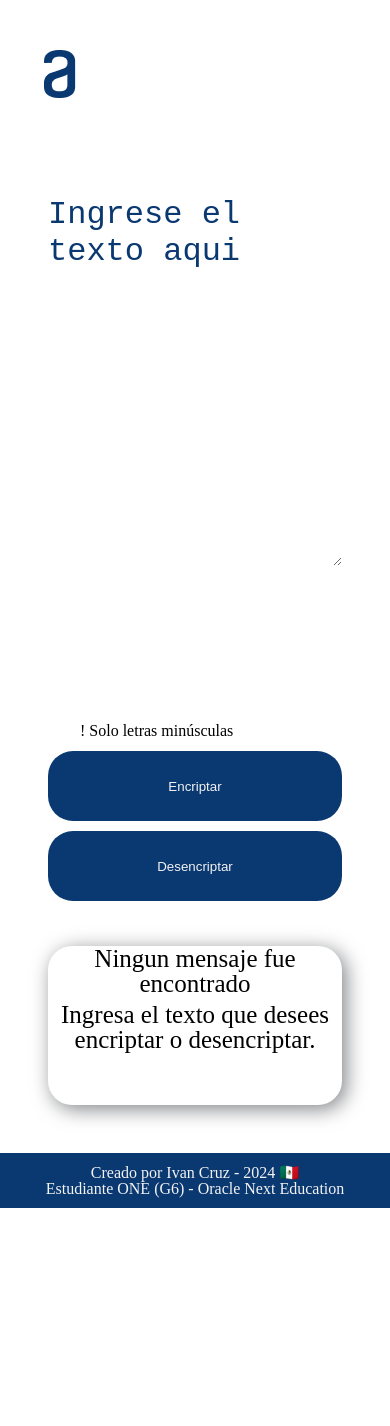
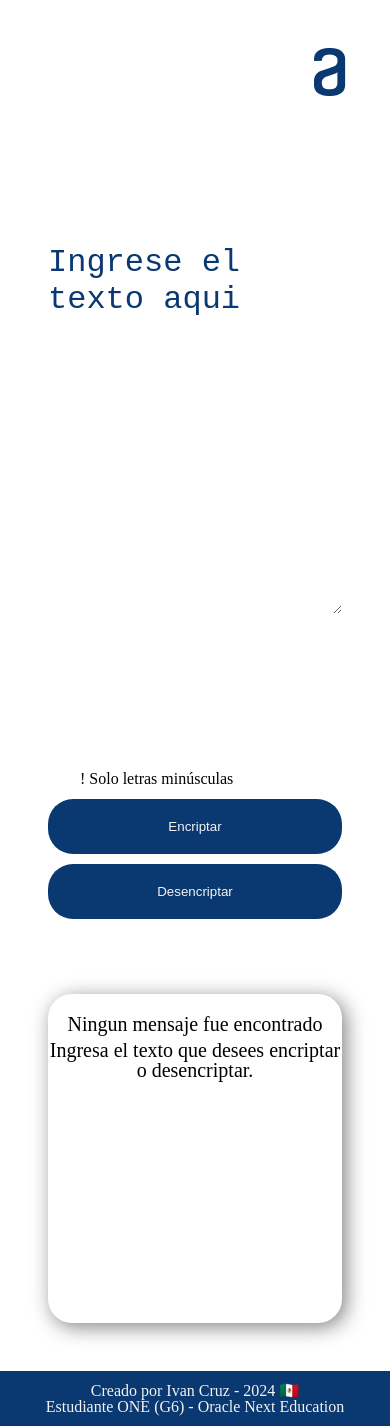
Before and after one commit to Ivandv19/challenge-encriptador, a plain HTML site: page index.html in a window 390 px wide. Before the commit the page ends 1208 px from the top, so only its background shows below. Drawn offline with Linux system fonts and the light colour scheme.

Commit message:
agrega diseño responsivo

```diff
--- a/index.html
+++ b/index.html
@@ -1,66 +1,58 @@
-<!DOCTYPE html> <!-- Declaración del tipo de documento, indica que es un documento HTML -->
-<html lang="es"> <!-- Inicio del elemento html, especifica el lenguaje principal del documento (español) -->
+<!DOCTYPE html>
+<html lang="es">
+<head>
+    <meta charset="UTF-8">
+    <meta name="viewport" content="width=device-width, initial-scale=1.0">
+    <title>Encriptador</title>
+    <link rel="stylesheet" href="reset.css">
+    <link rel="stylesheet" href="style.css">
+</head>
+<body>
 
-<head> <!-- Inicio del encabezado del documento -->
-    <meta charset="UTF-8"> <!-- Especifica el juego de caracteres utilizado en el documento -->
-    <meta name="viewport" content="width=device-width, initial-scale=1.0"> <!-- Configuración de la vista en dispositivos móviles -->
-    <title>Encriptador</title> <!-- Título de la página -->
-    <link rel="stylesheet" href="reset.css"> <!-- Enlace al archivo CSS para restablecer los estilos predeterminados del navegador -->
-    <link rel="stylesheet" href="style.css"> <!-- Enlace al archivo CSS personalizado para estilizar la página -->
-</head> <!-- Fin del encabezado del documento -->
+    <header>
+        <div class="container-logo">
+            <img src="img/Logo.png" class='imgLogo' alt="logoAlura">
+        </div>
+    </header>
 
-<body> <!-- Inicio del cuerpo del documento -->
+    <main>
+        <section class="container-encriptar">
+            <div class="container-texto">
+                <textarea name="" id="texto" cols="40" rows="10" placeholder="Ingrese el texto aqui" required></textarea>
+            </div>
+            <p>&#33; Solo letras minúsculas</p>
+            <div id="botones">
+                <button id="botonCifrar" onclick="validarInput()">Encriptar</button>
+                <button id="botonDescifrar" onclick="desencriptar()">Desencriptar</button>
+            </div>
+        </section>
 
-    <main> <!-- Inicio del elemento principal de contenido -->
-
-        <!-- Contenedor del logo -->
-        <div class="container-logo">
-            <img src="img/Logo.png" class='imgLogo' alt="logoAlura"> <!-- Imagen del logo -->
-        </div>
-
-        <!-- Contenedor para encriptar texto -->
-        <div class="container-encriptar">
-            <div class="container-texto">
-                <textarea name="" id="texto" cols="40" rows="10" placeholder="Ingrese el texto aqui" required></textarea> <!-- Área de texto para ingresar el texto a encriptar -->
-            </div>
-            <p>&#33; Solo letras minúsculas</p> <!-- Mensaje de advertencia -->
-            <section id="botones">
-                <button id="botonCifrar" onclick="validarInput()">Encriptar</button> <!-- Botón para encriptar -->
-                <button id="botonDescifrar" onclick="desencriptar()">Desencriptar</button> <!-- Botón para desencriptar -->
-            </section>
-        </div>
-
-        <!-- Contenedor para desencriptar texto -->
-        <div class="container-desencriptar">
+        <section class="container-desencriptar">
             <div class="container-info">
                 <div class="container-img">
-                    <img src="img/Muñeco.png" id="imgMuñeco" alt=""> <!-- Imagen del muñeco -->
+                    <img src="img/Muñeco.png" id="imgMuñeco" alt="">
                 </div>
                 <div class="container-text">
-                    <p>Ningun mensaje fue encontrado</p> <!-- Mensaje de aviso -->
+                    <p>Ningun mensaje fue encontrado</p>
                     <br>
-                    <p>Ingresa el texto que desees encriptar o desencriptar.</p> <!-- Instrucciones -->
+                    <p>Ingresa el texto que desees encriptar o desencriptar.</p>
                 </div>
                 <div class="container-texto2" id="container-texto2" style="display: none;">
-                    <textarea name="" id="texto2" cols="23" rows="17"></textarea> <!-- Área de texto para mostrar el texto encriptado -->
+                    <textarea name="" id="texto2" cols="23" rows="17"></textarea>
                 </div>
                 <div class="container-botoncopiar" id="container-botoncopiar" style="display: none;">
-                    <button id="botonCopiar" onclick="copiarTexto()">Copiar Texto Cifrado</button> <!-- Botón para copiar texto encriptado -->
+                    <button id="botonCopiar" onclick="copiarTexto()">Copiar Texto Cifrado</button>
                 </div>
             </div>
-        </div>
+        </section>
+    </main>
 
-    </main> <!-- Fin del elemento principal de contenido -->
-
-    <!-- Pie de página -->
     <footer>
         <div class="container-footer">
-            <p>Creado por Ivan Cruz - 2024 🇲🇽 <br>  Estudiante ONE (G6) - Oracle Next Education </p> <!-- Información del autor y año -->
+            <p>Creado por Ivan Cruz - 2024 🇲🇽 <br>  Estudiante ONE (G6) - Oracle Next Education </p>
         </div>
     </footer>
+    <script src="app.js"></script>
 
-    <script src="app.js"></script> <!-- Enlace al archivo JavaScript para la funcionalidad dinámica -->
-
-</body> <!-- Fin del cuerpo del documento -->
-
-</html> <!-- Fin del documento HTML -->
+</body>
+</html>
--- a/style.css
+++ b/style.css
@@ -14,9 +14,10 @@ main {
 /* Estilos para el contenedor del logo */
 .container-logo {
     position: relative; /* Posición relativa */
-    width: 300px; /* Ancho fijo */
-    height: 48px; /* Altura fija */
-    top: 50px; /* Desplazamiento desde arriba */
+    width: 20%; /* Ancho fijo */
+    height: 100%; /* Altura fija */
+    top: 5%; /* Desplazamiento desde arriba */
+    padding: 3rem; /* Relleno interno */
     float: left; /* Flotar a la izquierda */
 }
 
@@ -25,13 +26,13 @@ main {
     position: absolute; /* Posición absoluta */
     width: 120px; /* Ancho fijo */
     height: 48px; /* Altura fija */
-    right: 0; /* Alineación a la derecha */
+    right: 0;
 }
 
 /* Estilos para el contenedor de encriptación */
 .container-encriptar {
     position: relative; /* Posición relativa */
-    width: 846px; /* Ancho fijo */
+    width: 40%; /* Ancho fijo */
     height: 850px; /* Altura fija */
     padding: 3rem; /* Relleno interno */
     float: left; /* Flotar a la izquierda */
@@ -40,7 +41,7 @@ main {
 /* Estilos para el contenedor de texto */
 .container-texto {
     position: relative; /* Posición relativa */
-    width: 750px; /* Ancho fijo */
+    width: 100%;; /* Ancho fijo */
     height: 400px; /* Altura fija */
     top: 100px; /* Desplazamiento desde arriba */
 }
@@ -55,6 +56,7 @@ main {
 
 /* Estilos para el área de texto de encriptación */
 .container-encriptar textarea {
+    width: 100%;
     color: black; /* Color del texto */
     text-align: left; /* Alineación del texto */
     font-size: 32px; /* Tamaño de la fuente */
@@ -82,7 +84,7 @@ main {
 /* Estilos para los botones de encriptación */
 .container-encriptar button {
     width: 350px; /* Ancho fijo */
-    height: 70px; /* Altura fija */
+    height: 55px; /* Altura fija */
     margin: 1px 10px; /* Margen exterior */
     background: #0A3871; /* Color de fondo */
     border-radius: 25px; /* Radio de borde */
@@ -94,7 +96,7 @@ main {
 /* Estilos para el contenedor de desencriptación */
 .container-desencriptar {
     position: relative; /* Posición relativa */
-    width: 500px; /* Ancho fijo */
+    width: 40%; /* Ancho fijo */
     height: 850px; /* Altura fija */
     padding: 3rem; /* Relleno interno */
     float: left; /* Flotar a la izquierda */
@@ -102,30 +104,29 @@ main {
 
 /* Estilos para el contenedor de información */
 .container-info {
-    position: relative; /* Posición relativa */
-    display: block; /* Mostrar como bloque */
-    background-color: white; /* Color de fondo */
-    width: 100%; /* Ancho completo */
-    height: 100%; /* Altura completa */
-    border-radius: 24px; /* Radio de borde */
-    box-shadow: 4px 4px 20px 0px rgba(1, 8, 14, 0.50); /* Sombra */
+    display: block;
+    position: relative;
+    width: 400px;
+    height: 100%;
+    border-radius: 24px;
+    box-shadow: 4px 4px 20px 0px rgba(1, 8, 14, 0.50);
 }
 
 /* Estilos para el contenedor de imagen */
 .container-img {
-    position: absolute; /* Posición absoluta */
+    position: relative; /* Posición absoluta */
     width: 336px; /* Ancho fijo */
     height: 304px; /* Altura fija */
-    top: 100px; /* Desplazamiento desde arriba */
-    left: 30px; /* Desplazamiento desde la izquierda */
     align-items: center; /* Alineación de elementos */
+    margin: 0 auto; /* Margen automático */
+    top: 150px;
 }
 
 /* Estilos para la imagen del muñeco */
 .container-info #imgMuñeco {
     width: 336px; /* Ancho fijo */
     height: 304px; /* Altura fija */
-    margin: 0 auto; /* Margen automático */
+
 }
 
 /* Estilos para el contenedor de texto */
@@ -137,6 +138,7 @@ main {
     height: auto; /* Altura automática */
     top: 500px; /* Desplazamiento desde arriba */
     left: 0; /* Alineación desde la izquierda */
+    float: left; /* Flotar a la izquierda */
 }
 
 /* Estilos para los párrafos dentro del contenedor de texto */
@@ -155,26 +157,26 @@ main {
     background-color: white; /* Color de fondo */
     margin: 0 auto; /* Margen automático */
     width: 100%; /* Ancho completo */
-    height: 100%; /* Altura completa */
-    border-radius: 24px; /* Radio de borde */
-    box-shadow: 4px 4px 20px 0px rgba(1, 8, 14, 0.50);
+    height: 80%; /* Altura completa */
+    border-radius: 24px;
+
 }
 
 /* Estilos para el contenedor del botón de copiar */
 .container-botoncopiar {
-    position: relative; /* Posición relativa */
+    position: absolute; /* Posición relativa */
     width: 100%; /* Ancho completo */
-    height: auto; /* Altura automática */
+    height: 20%; /* Altura automática */
     display: flex; /* Flexbox */
     justify-content: center; /* Alineación del contenido */
-    top: 650px; /* Desplazamiento desde arriba */
+    bottom: 0;
 }
 
 /* Estilos para el botón de copiar */
 .container-botoncopiar button {
     position: relative; /* Posición relativa */
     width: 350px; /* Ancho fijo */
-    height: 70px; /* Altura fija */
+    height: 55px; /* Altura fija */
     margin: 0px auto; /* Margen automático */
     border-radius: 25px; /* Radio de borde */
     padding: 16px 24px; /* Relleno interno */
@@ -182,7 +184,6 @@ main {
     cursor: pointer; /* Cursor al pasar */
     background-color: transparent; /* Color de fondo transparente */
     border: 2px solid #0A3871; /* Borde sólido */
-    left: 10px; /* Desplazamiento desde la izquierda */
 }
 
 /* Estilos para el área de texto del contenedor 2 */
@@ -218,7 +219,7 @@ footer {
 }
 
 /* Media query para dispositivos con un ancho máximo de 768px */
-@media only screen and (max-width: 768px) {
+@media only screen and (min-width: 768px) and (max-width: 1024px) {
     /* Estilos aplicados a varios contenedores para dispositivos con un ancho máximo de 768px */
     .container-logo,
     .container-encriptar,
@@ -232,13 +233,14 @@ footer {
         align-items: center; /* Alineación de elementos */
     }
 
-    .imgLogo{
-        left: 0; /* Alineación a la izquierda */
+    .container-logo{
+        left: 0;
     }
     .container-desencriptar{
         width: 100%; /* Ancho completo */
-        height: 30%; /* Altura fija */
+        height: 50%; /* Altura fija */
     }
+
 
     .container-img {
         display: none; /* Ocultar la imagen */
@@ -249,13 +251,17 @@ footer {
         width: 100%; /* Ancho completo */
         text-align: center; /* Alineación del texto */
         margin: 0 auto; /* Margen automático */
-        top: 0; /* Alineación desde arriba */
+        top: 20px; /* Alineación desde arriba */
         left: 0; /* Alineación desde la izquierda */
+    }
+
+    .container-text p {
+        font-size: 23px;
     }
 }
 
 /* Media query para dispositivos con un ancho máximo de 480px */
-@media only screen and (max-width: 480px) {
+@media only screen and (max-width: 767px) {
     /* Estilos aplicados a varios contenedores para dispositivos con un ancho máximo de 480px */
     .container-logo,
     .container-encriptar,
@@ -269,6 +275,10 @@ footer {
         justify-content: center; /* Alineación del contenido */
         align-items: center; /* Alineación de elementos */
     }
+    .container-logo{
+        left: 0;
+
+    }
 
     .container-encriptar #botones {
         flex-direction: column; /* Dirección de la columna */
@@ -280,8 +290,16 @@ footer {
         margin: 5px 0; /* Margen externo */
     }
 
+    .container-desencriptar{
+        width: 100%; /* Ancho completo */
+        height: 50%; /* Altura fija */
+    }
+
     .container-img {
         display: none; /* Ocultar la imagen */
+    }
+    .container-text p {
+        font-size: 20px;
     }
 
     .container-text {
@@ -289,7 +307,7 @@ footer {
         width: 100%; /* Ancho completo */
         text-align: center; /* Alineación del texto */
         margin: 0 auto; /* Margen automático */
-        top: 0; /* Alineación desde arriba */
+        top: 20px; /* Alineación desde arriba */
         left: 0; /* Alineación desde la izquierda */
         font-size: 20%; /* Tamaño de la fuente */
     }
```
